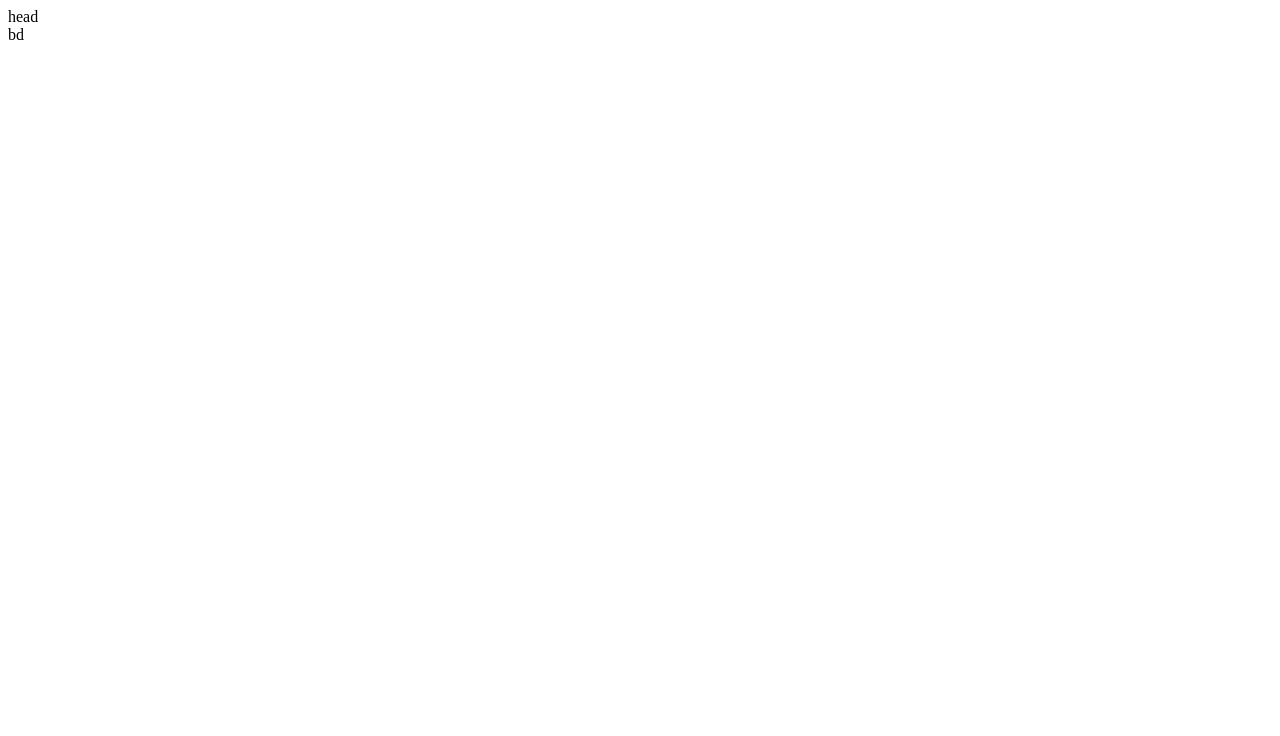
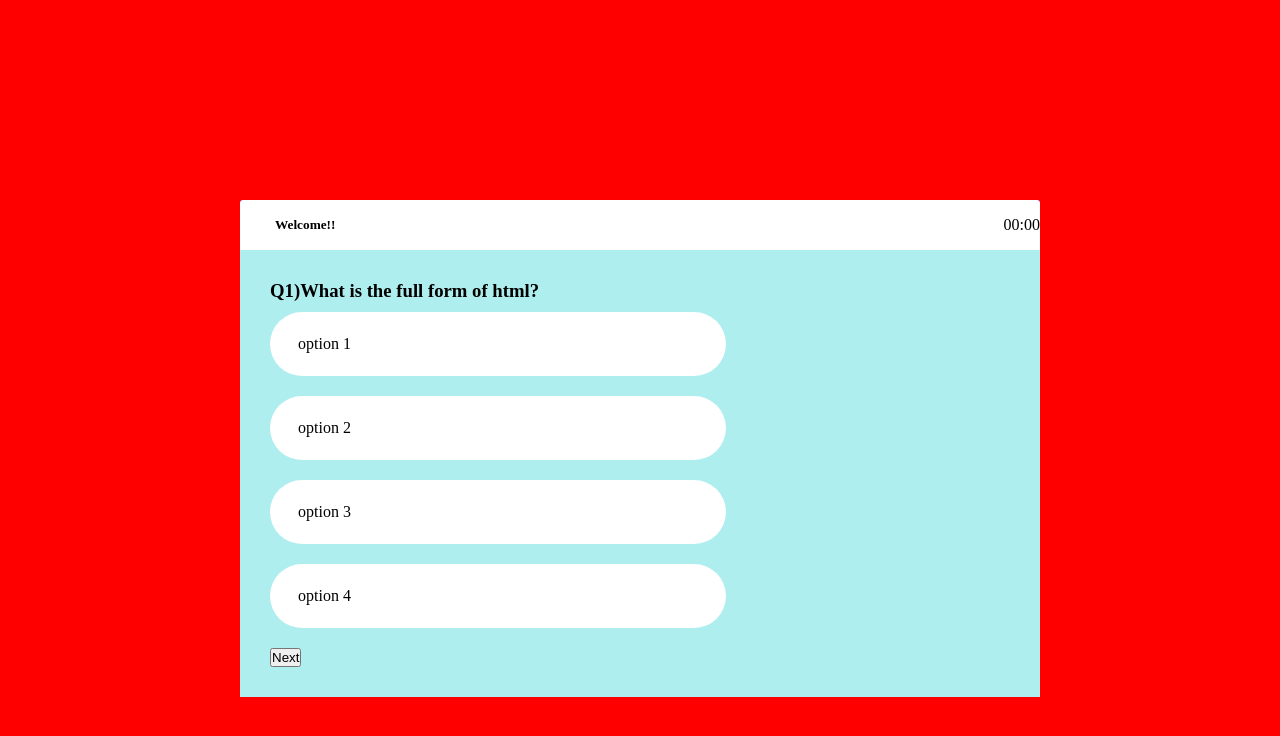
Before and after one commit to Sudan20215/Code_quiz, a plain HTML site: page quiz1.html in a window 1280 px wide. Drawn offline with Linux system fonts and the light colour scheme.

Commit message:
styling done

```diff
--- a/quiz.css
+++ b/quiz.css
@@ -43,3 +43,57 @@ cursor: pointer;
 .welcomeF button:focus{
     outline:none;
 }
+.quiz{
+    border-radius: 3px;
+    display: grid;
+    grid-template-rows: 50px auto;
+    width: 800px;
+    height: 400px;
+    background-color: blue;
+
+}
+.quizhead{
+    display: flex;
+    justify-content: space-between;
+    background-color: white;
+    border-top-left-radius: 3px;
+    border-top-right-radius: 3px;
+    box-shadow: 0px 2px 5px 1px violet (0,0,0,0.3);
+    z-index: 1;
+}
+.quizbd{
+    padding:30px;
+    background-color:paleturquoise;
+}
+.head{
+    display: flex;
+    align-items: center;
+    padding-left: 35px;
+}
+.time{
+    display: flex;
+    justify-content: center;
+    align-items: center;
+}
+.optionlist{
+    list-style: none;
+    margin: 10px auto;
+}
+.option{
+    background-color:white;
+    width: 400px;
+    padding: 20px 25px;
+    margin-bottom: 20px;
+    border-radius: 100px;
+    border: 3px solid transparent;
+}
+.option:hover{
+    cursor: pointer;
+    border: 3px solid black;
+}
+
+.btn-next{
+    background-color: red;
+    color: red;
+    padding: 10px 20px;
+}
--- a/quiz.js
+++ b/quiz.js
@@ -2,4 +2,6 @@ function submitForm(e){
   e.preventDefault();
   let name=document.forms["welcomeF"]["name"].value;
   console.log(name);
+  location.href="quiz1.html"
+  sessionStorage.setItem("name",name);
 }
--- a/quiz1.html
+++ b/quiz1.html
@@ -3,13 +3,31 @@
 <head>
     <meta charset="UTF-8">
     <meta name="viewport" content="width=device-width, initial-scale=1.0">
-    <title>Document</title>
+    <link rel="stylesheet" href="quiz.css">
+    <title>Who wants to be millionaire</title>
+
 </head>
 <body>
-    <div class="welcome1">
+    <div class="all">
         <div class="quiz">
-            <div class="quizhead">head</div>
-            <div class="quizbd">bd</div>
+            <div class="quizhead">
+                <div class="head">
+                    <h5>Welcome!!</h5>
+                </div>
+                <div class="time">
+                    <span class="time">00:00</span>
+                </div>
+            </div>
+            <div class="quizbd">
+            <h3>Q1)What is the full form of html?</h3>
+            <ul class="optionlist">
+                <li class="option">option 1</li>
+                <li class="option">option 2</li>
+                <li class="option">option 3</li>
+                <li class="option">option 4</li>
+            </ul>
+            <button class="next">Next</button>
+         </div>
         </div>
 
     </div>
```
